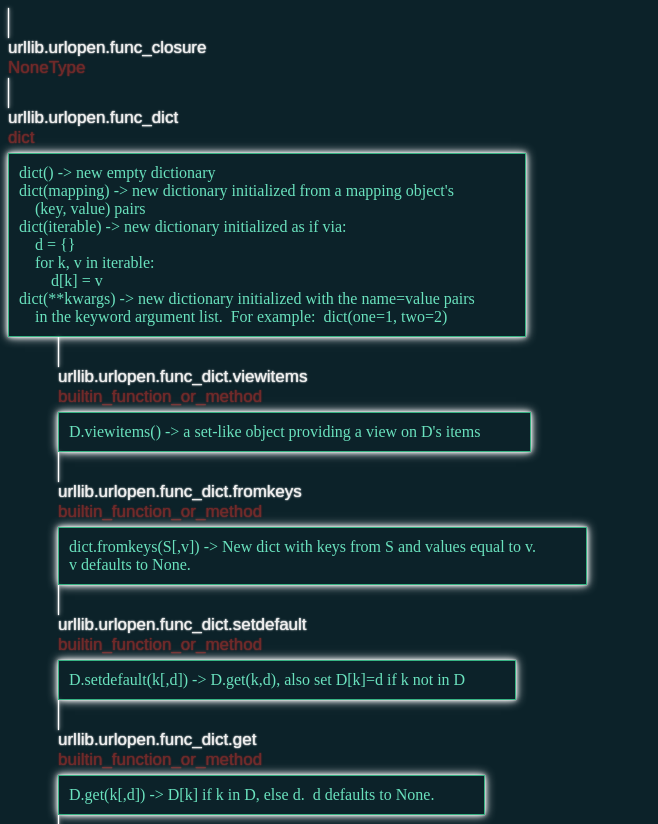
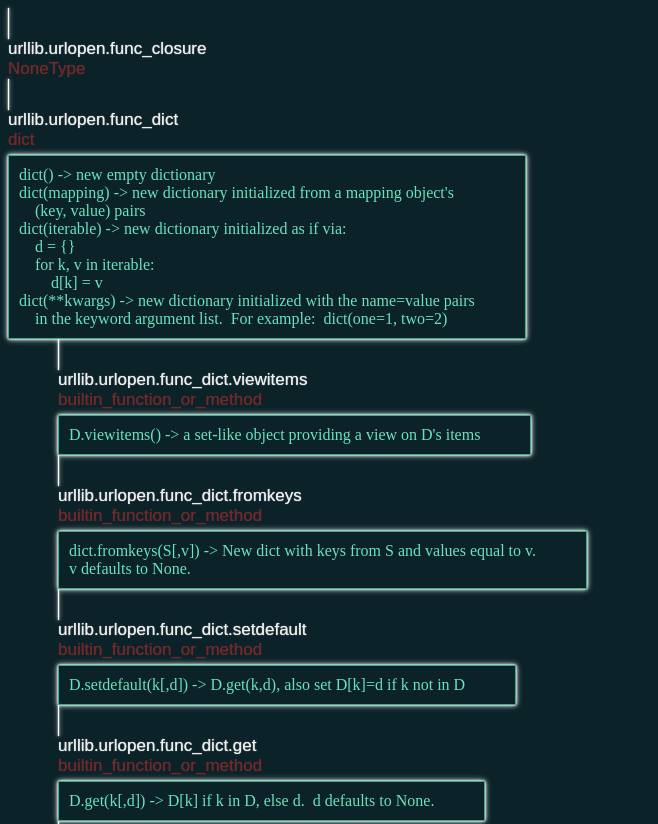
Before and after one commit to Lhfcws/rdir, a website: page rdir/generateHTML/generatedHTML/urllib.urlopen.html in a window 1280 px wide. Shown: the top 824 px of the page, without its empty margins (0-658 px from the left). Drawn offline with Linux system fonts and the light colour scheme.

Commit message:
fixed mistaken bug

```diff
--- a/rdir/generateHTML/src/sass/template.sass
+++ b/rdir/generateHTML/src/sass/template.sass
@@ -4,18 +4,18 @@
   box-shadow: 0 0 $blur1 #FFF, 0 0 $blur2 #FFF, 0 0 $blur3 #FFF
 
 @mixin text_shadow($color)
-  -moz-text-shadow: 0 0 1px $color, 0 0 2px $color
-  -webkit-text-shadow: 0 0 1px $color, 0 0 2px $color
-  text-shadow: 0 0 1px $color, 0 0 2px $color
+  -moz-text-shadow: 0 0 1px $color
+  -webkit-text-shadow: 0 0 1px $color
+  text-shadow: 0 0 1px $color
 
 body
   background: #0C2229
   div#wrapper
     color: #6AE2BE
     div.interval
-      height: 30px
       width: 0
-      border-left: 1px groove white
+      height: 31px
+      border-left: 1px solid white
       @include box_shadow
     div.tree_node
       div.node_info
@@ -28,10 +28,10 @@ body
           color: #6F2A2A
           @include text_shadow(#6F2A2A)
       div.node_doc
-        font-family: serif
         display: inline-block
+        margin-top: 5px
         padding: 10px
         padding-right: 50px
         border: 1px solid #37B383
-        @include box_shadow(1px, 5px, 10px, #EEE)
-        margin-top: 5px
+        font-family: serif
+        @include box_shadow(1px, 3px, 6px, #EEE)
```
Also changed, not shown: rdir/generateHTML/bin/css/template.css, 2 other files.
